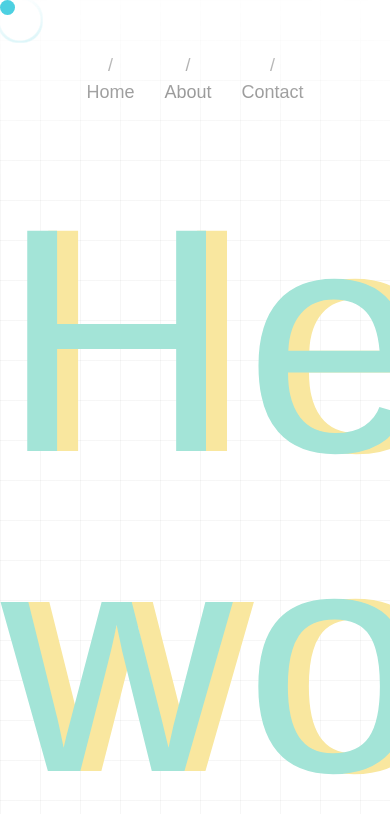
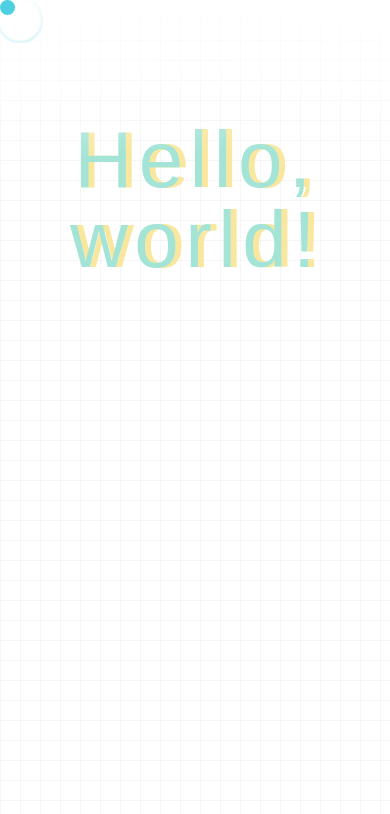
Before and after one commit to diffurchik/profile, a React (Vite) app: page / in a window 390 px wide. Shown: the top 814 px of the page. Built offline with nearby package versions, Linux system fonts and the light colour scheme; a web font is replaced by a local one.

Commit message:
main first itteration for mobile ver

```diff
--- a/src/App.css
+++ b/src/App.css
@@ -3,7 +3,6 @@
 
 #root {
     max-width: 1280px;
-    /*margin: 0 auto;*/
     padding: 2rem;
     text-align: center;
     scroll-behavior: smooth;
@@ -71,26 +70,6 @@
     font-weight: normal;
 }
 
-/*#cursor {*/
-/*    position: fixed;*/
-/*    top: calc(var(--cursor-size) * -0.5);*/
-/*    left:  calc(var(--cursor-size) * -0.5);*/
-/*    pointer-events: none;*/
-/*    mix-blend-mode: difference;*/
-/*    filter: url(#goo);*/
-/*}*/
-
-/*.cursor-circle {*/
-/*    position: absolute;*/
-/*    top: 0;*/
-/*    left: 0;*/
-/*    width: var(--cursor-size);*/
-/*    height: var(--cursor-size);*/
-/*    border-radius: var(--cursor-size);*/
-/*    background: var(--bg);*/
-/*    transform-origin: center center;*/
-/*}*/
-
 .caption {
     height: 100%;
     width: 100%;
@@ -98,8 +77,6 @@
     position: fixed;
     top: 160px;
     letter-spacing: .8rem;
-    /*left: 200px;*/
-    /*transform: rotate(-0.07turn);*/
     font-variation-settings: "wght" 900, "ital" 1;
     line-height: 1;
     font-size: 20rem;
@@ -108,11 +85,9 @@
     font-family: "Londrina Shadow", sans-serif;
     text-shadow: 1px 20px 0 #a3e4d7,
     22px 20px 0 #f9e79f;
-    /*13px 20px 13px #7fb3d5;*/
 }
 
 .caption.scrolled {
-    /*font-family: "Meta", sans-serif;*/
     font-variation-settings: "wght" 100, "ital" 0;
     text-shadow: none;
     -webkit-text-stroke: 4px #a3e4d7;
@@ -137,76 +112,6 @@
     right: 100px;
 }
 
-/*.scroll-button a {*/
-/*    padding-top: 60px;*/
-/*}*/
-
-/*.scroll-button a span {*/
-/*    position: absolute;*/
-/*    !*top: 0;*!*/
-/*    left: 50%;*/
-/*    width: 24px;*/
-/*    height: 24px;*/
-/*    margin-left: -12px;*/
-/*    border-left: 1px solid black;*/
-/*    border-bottom: 1px solid black;*/
-/*    -webkit-transform: rotate(-45deg);*/
-/*    transform: rotate(-45deg);*/
-/*    -webkit-animation: sdb04 2s infinite;*/
-/*    animation: sdb04 2s infinite;*/
-/*    box-sizing: border-box;*/
-/*}*/
-
-/*.gooey-cursor-wrapper {*/
-/*    position: fixed;*/
-/*    top: 0;*/
-/*    left: 0;*/
-/*    pointer-events: none;*/
-/*    z-index: 10000;*/
-/*}*/
-
-/*.gooey-cursor {*/
-/*    position: absolute;*/
-/*    width: 15px;*/
-/*    height: 15px;*/
-/*    background: #61dafb;*/
-/*    border-radius: 50%;*/
-/*    pointer-events: none;*/
-/*    transform: translate(-50%, -50%);*/
-/*    filter: url(#gooey);*/
-/*    animation: trail 0.3s ease-out;*/
-/*}*/
-
-/*.gooey-blobs {*/
-/*    position: absolute;*/
-/*    width: 50px;*/
-/*    height: 50px;*/
-/*    background: #61dafb;*/
-/*    border-radius: 50%;*/
-/*    pointer-events: none;*/
-/*    filter: url(#gooey);*/
-/*    animation: follow 0.5s ease-out;*/
-/*    opacity: 0.7;*/
-/*}*/
-
-/*@keyframes trail {*/
-/*    0% {*/
-/*        transform: translate(-50%, -50%) scale(1.5);*/
-/*    }*/
-/*    100% {*/
-/*        transform: translate(-50%, -50%) scale(1);*/
-/*    }*/
-/*}*/
-
-/*@keyframes follow {*/
-/*    0% {*/
-/*        transform: translate(-50%, -50%) scale(0.5);*/
-/*    }*/
-/*    100% {*/
-/*        transform: translate(-50%, -50%) scale(1);*/
-/*    }*/
-/*}*/
-
 @-webkit-keyframes sdb04 {
     0% {
         -webkit-transform: rotate(-45deg) translate(0, 0);
@@ -229,3 +134,43 @@
         transform: rotate(-45deg) translate(0, 0);
     }
 }
+
+@media (max-width: 768px) {
+
+    #root {
+        overflow-x: hidden;
+        max-width: 100px;
+        padding: 1rem;
+    }
+
+    body {
+        overflow-x: hidden;
+        max-width: 100px;
+    }
+
+    .caption {
+        max-width: 100vw;
+        font-size: 5rem;
+        letter-spacing: 0.4rem;
+        top: 100px;
+        text-shadow: 1px 20px 0 #a3e4d7,
+        7px 20px 0 #f9e79f;
+    }
+
+    .container {
+        justify-content: center;
+        align-items: center;
+    }
+
+    .grid {
+        background-size: 20px 20px;
+    }
+
+    .menu {
+        display: none;
+    }
+
+    /** {*/
+    /*    outline: 1px solid red;*/
+    /*}*/
+}
--- a/src/App.tsx
+++ b/src/App.tsx
@@ -10,6 +10,7 @@ function App() {
     const [showSecondPage, setShowSecondPage] = useState<boolean>(false);
     const [showContactsPage, setShowContactsPage] = useState<boolean>(false);
     const captionRef = useRef<HTMLDivElement>(null);
+    const [isMobile, setIsMobile] = useState(false);
 
     const changeOpacity = useCallback((opacity: number, zIndex: number) => {
         if (captionRef.current) {
@@ -19,36 +20,45 @@ function App() {
     }, [])
 
     useEffect(() => {
+
+        const mediaQuery = window.matchMedia("(max-width: 768px)");
+        setIsMobile(mediaQuery.matches);
+
+        const handleMediaChange = (event: MediaQueryListEvent) => {
+            setIsMobile(event.matches);
+        };
+
+        console.log(isMobile);
+
         const handleScroll = () => {
-            if (window.scrollY > 10) {
-                setScrolled(true);
+            const currentScroll = window.scrollY;
+
+            if(isMobile){
+                console.log(currentScroll);
+                setScrolled(currentScroll > 5);
+                setShowSecondPage(currentScroll > 10);
+                setShowContactsPage(currentScroll > 200);
             } else {
-                setScrolled(false);
+                setScrolled(currentScroll > 10);
+                setShowSecondPage(currentScroll > 300);
+                setShowContactsPage(currentScroll > 500);
             }
-            if (window.scrollY > 300) {
-                setShowSecondPage(true);
-            } else {
-                setShowSecondPage(false);
-            }
-            if (window.scrollY > 500) {
-                setShowContactsPage(true);
-            } else {
-                setShowContactsPage(false);
-            }
-            if (window.scrollY < 350) {
+
+            if (currentScroll < 350) {
                 changeOpacity(1, 10)
             }
-            if (window.scrollY > 310) {
+            if (currentScroll > 310) {
                 changeOpacity(0, -1)
             }
         };
 
-        window.addEventListener("scroll", handleScroll);
+        window.addEventListener("scroll", handleScroll, { passive: false });
 
         return () => {
             window.removeEventListener("scroll", handleScroll);
+            mediaQuery.removeEventListener("change", handleMediaChange)
         };
-    }, []);
+    }, [isMobile]);
 
     return (
         <div className={'grid'}>
--- a/src/index.css
+++ b/src/index.css
@@ -4,7 +4,7 @@
   font-weight: 400;
 
   /*color-scheme: light dark;*/
-  color: rgba(255, 255, 255, 0.87);
+  /*color: rgba(255, 255, 255, 0.87);*/
   /*background-color: #242424;*/
 
   font-synthesis: none;
@@ -60,18 +60,18 @@ button:focus-visible {
   outline: 4px auto -webkit-focus-ring-color;
 }
 
-@media (prefers-color-scheme: light) {
-  :root {
-    color: #213547;
-    background-color: #ffffff;
-  }
-  a:hover {
-    color: #747bff;
-  }
-  button {
-    background-color: #f9f9f9;
-  }
-}
+/*@media (prefers-color-scheme: light) {*/
+/*  :root {*/
+/*    color: #213547;*/
+/*    background-color: #ffffff;*/
+/*  }*/
+/*  a:hover {*/
+/*    color: #747bff;*/
+/*  }*/
+/*  button {*/
+/*    background-color: #f9f9f9;*/
+/*  }*/
+/*}*/
 
 #cursor {
   height: 100%;
```
